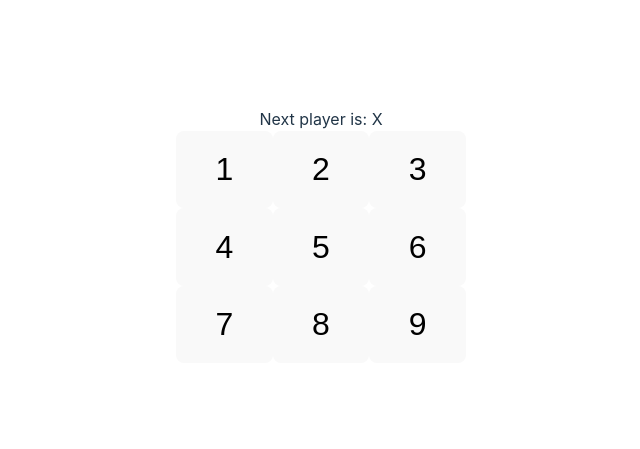
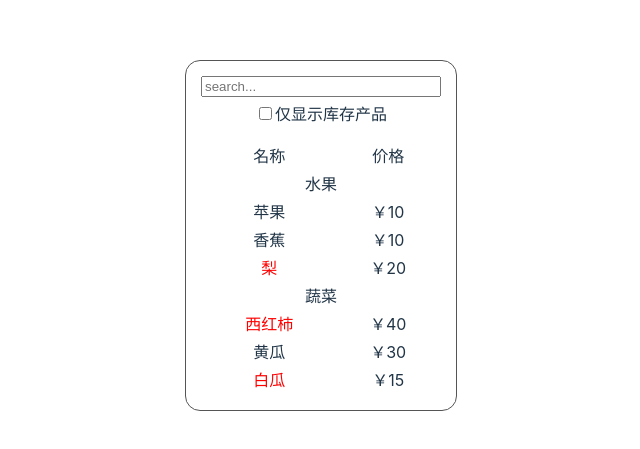
Before and after one commit to midhuhu/react-space, a React (Vite) app in the folder Step01/: page / in a window 1280 px wide. Shown: the part 165-614 px from the top of the page, without its empty margins (319-959 px from the left). Built offline with nearby package versions, Linux system fonts and the light colour scheme.

Commit message:
[add] state & prop

```diff
--- a/Step01/package.json
+++ b/Step01/package.json
@@ -10,6 +10,8 @@
     "preview": "vite preview"
   },
   "dependencies": {
+    "less": "^4.1.3",
+    "less-loader": "^11.1.0",
     "prettier": "^2.8.8",
     "react": "^18.2.0",
     "react-dom": "^18.2.0"
--- a/Step01/src/App.tsx
+++ b/Step01/src/App.tsx
@@ -1,13 +1,9 @@
 import './App.css'
-import Index from './day01/Index'
-import Index2 from './day02/Index'
+import Index3 from './day03'
 function App() {
     return (
         <div>
-            {/* day01 */}
-            {/* <Index /> */}
-            {/* day02 */}
-            <Index2 />
+            <Index3 />
         </div>
     )
 }
--- a/Step01/src/day02/Index.tsx
+++ b/Step01/src/day02/Index.tsx
@@ -3,7 +3,17 @@ import Square from './Square'
 
 function Index2() {
     const [xIsNext, setXIsNext] = useState(true)
-    const [square, setSquare] = useState([1, 2, 3, 4, 5, 6, 7, 8, 9])
+    const [square, setSquare] = useState([
+        '1',
+        '2',
+        '3',
+        '4',
+        '5',
+        '6',
+        '7',
+        '8',
+        '9',
+    ])
 
     const winner = calculateWinner(square)
     let status
@@ -12,7 +22,7 @@ function Index2() {
     } else {
         status = 'Next player is: ' + (xIsNext ? 'X' : 'O')
     }
-    function handleClick(i) {
+    function handleClick(i: number) {
         if (['X', 'O'].includes(square[i]) || calculateWinner(square)) {
             return
         }
@@ -47,7 +57,7 @@ function Index2() {
     )
 }
 
-function calculateWinner(squares) {
+function calculateWinner(square: string[]) {
     const lines = [
         [0, 1, 2],
         [3, 4, 5],
@@ -61,11 +71,11 @@ function calculateWinner(squares) {
     for (let i = 0; i < lines.length; i++) {
         const [a, b, c] = lines[i]
         if (
-            ['X', 'O'].includes(squares[a]) &&
-            squares[a] === squares[b] &&
-            squares[a] === squares[c]
+            ['X', 'O'].includes(square[a]) &&
+            square[a] === square[b] &&
+            square[a] === square[c]
         ) {
-            return squares[a]
+            return square[a]
         }
     }
     return null
--- a/Step01/src/day02/Square.tsx
+++ b/Step01/src/day02/Square.tsx
@@ -1,6 +1,5 @@
 import './Square.css'
-import { useState } from 'react'
-function Square({ num, click }: { num: number; click: () => void }) {
+function Square({ num, click }: { num: string; click: () => void }) {
     return (
         <button className="square" onClick={click}>
             {num}
--- /dev/null
+++ b/Step01/src/day03/RowsItem.tsx
@@ -0,0 +1,15 @@
+function RowsItem({ product }) {
+    const name = product.stocked ? (
+        product.name
+    ) : (
+        <span style={{ color: 'red' }}>{product.name}</span>
+    )
+    return (
+        <tr>
+            <td>{name}</td>
+            <td>{product.price}</td>
+        </tr>
+    )
+}
+
+export default RowsItem
--- /dev/null
+++ b/Step01/src/day03/RowsTitle.tsx
@@ -0,0 +1,9 @@
+function RowsTitle({ category }) {
+    return (
+        <tr>
+            <th colSpan={2}>{category}</th>
+        </tr>
+    )
+}
+
+export default RowsTitle
--- /dev/null
+++ b/Step01/src/day03/Search.tsx
@@ -0,0 +1,32 @@
+function Search({
+    searchText,
+    inStockOnly,
+    onSearchTextChange,
+    onInStockOnlyChange,
+}: {
+    searchText: string
+    inStockOnly: boolean
+    onSearchTextChange: () => void
+    onInStockOnlyChange: () => void
+}) {
+    return (
+        <div className="search">
+            <input
+                type="text"
+                placeholder="search..."
+                value={searchText}
+                onChange={(e) => onSearchTextChange(e.target.value)}
+            ></input>
+            <div className="checkbox">
+                <input
+                    type="checkbox"
+                    checked={inStockOnly}
+                    onChange={(e) => onInStockOnlyChange(e.target.checked)}
+                />
+                仅显示库存产品
+            </div>
+        </div>
+    )
+}
+
+export default Search
--- /dev/null
+++ b/Step01/src/day03/Table.tsx
@@ -0,0 +1,44 @@
+import RowsItem from './RowsItem'
+import RowsTitle from './RowsTitle'
+function Table({
+    searchText,
+    inStockOnly,
+    data,
+}: {
+    searchText: string
+    inStockOnly: boolean
+    data: []
+}) {
+    const rows = []
+    let category = null
+    data.forEach((item, index) => {
+        if (item.name.toLowerCase().indexOf(searchText.toLowerCase()) === -1) {
+            return
+        }
+        if (!item.stocked && inStockOnly) {
+            return
+        }
+        if (category !== item.category) {
+            rows.push(
+                <RowsTitle category={item.category} key={item.category} />
+            )
+        }
+        rows.push(<RowsItem product={item} key={item.name} />)
+        category = item.category
+    })
+    return (
+        <div className="table">
+            <table>
+                <thead>
+                    <tr>
+                        <th>名称</th>
+                        <th>价格</th>
+                    </tr>
+                </thead>
+                <tbody>{rows}</tbody>
+            </table>
+        </div>
+    )
+}
+
+export default Table
--- /dev/null
+++ b/Step01/src/day03/index.less
@@ -0,0 +1,28 @@
+.index {
+    border: 1px solid #555;
+    border-radius: 15px;
+    padding: 15px;
+    width: 240px;
+    display: flex;
+    flex-direction: column;
+}
+
+.search {
+    display: flex;
+    flex-direction: column;
+    flex: 1;
+    .checkbox {
+        margin-top: 5px;
+    }
+}
+
+.table {
+    margin-top: 15px;
+    table {
+        width: 100%;
+    }
+}
+
+.rows-item {
+    width: 100%;
+}
--- /dev/null
+++ b/Step01/src/day03/index.tsx
@@ -0,0 +1,36 @@
+import { useState } from 'react'
+import Search from './Search'
+import Table from './Table'
+import './index.less'
+
+function Index3() {
+    const data = [
+        { category: '水果', price: '￥10', stocked: true, name: '苹果' },
+        { category: '水果', price: '￥10', stocked: true, name: '香蕉' },
+        { category: '水果', price: '￥20', stocked: false, name: '梨' },
+        { category: '蔬菜', price: '￥40', stocked: false, name: '西红柿' },
+        { category: '蔬菜', price: '￥30', stocked: true, name: '黄瓜' },
+        { category: '蔬菜', price: '￥15', stocked: false, name: '白瓜' },
+    ]
+    // 搜索筛选
+    const [searchText, setSearchText] = useState('')
+    // 库存筛选
+    const [inStockOnly, setInStockOnly] = useState(false)
+    return (
+        <div className="index">
+            <Search
+                searchText={searchText}
+                inStockOnly={inStockOnly}
+                onSearchTextChange={setSearchText}
+                onInStockOnlyChange={setInStockOnly}
+            />
+            <Table
+                searchText={searchText}
+                inStockOnly={inStockOnly}
+                data={data}
+            />
+        </div>
+    )
+}
+
+export default Index3
```
Also changed, not shown: 1 other file (tests, documents, lock files or other folders).
